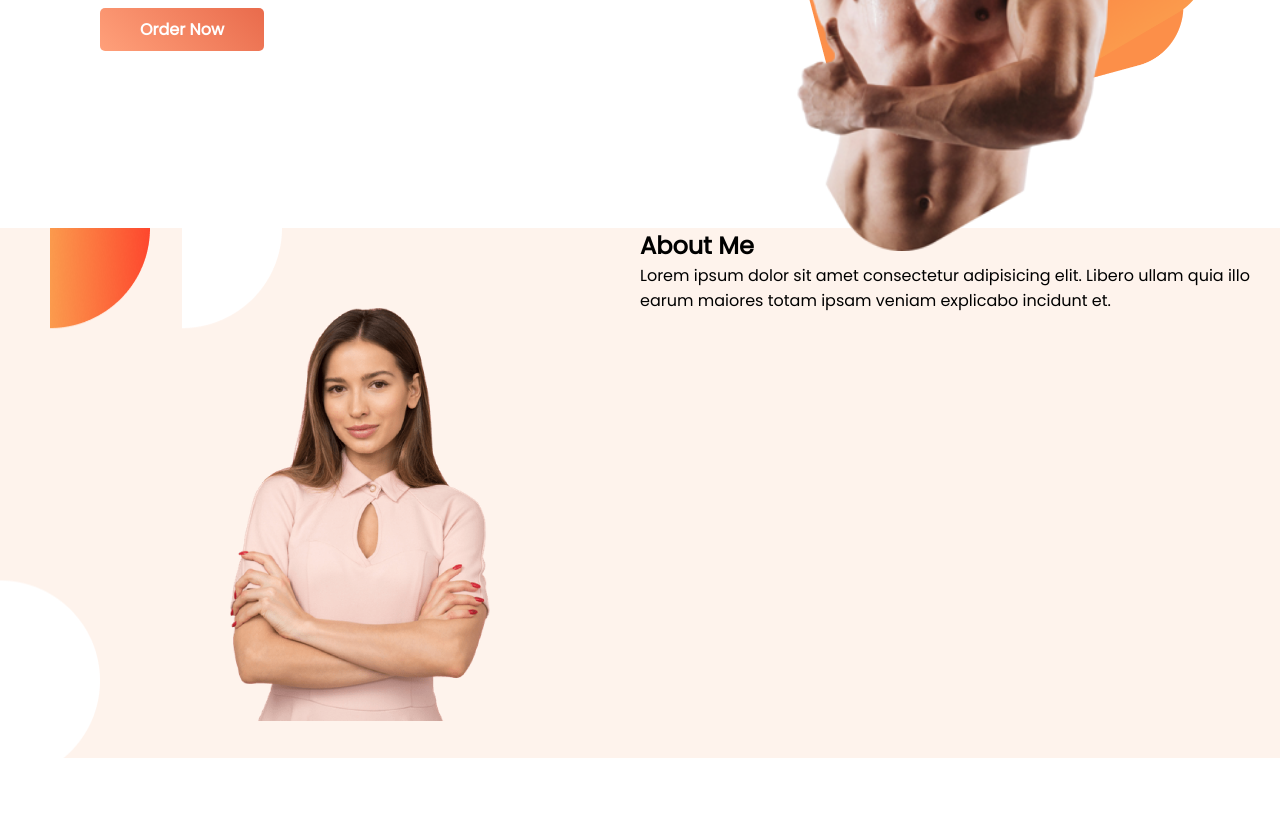
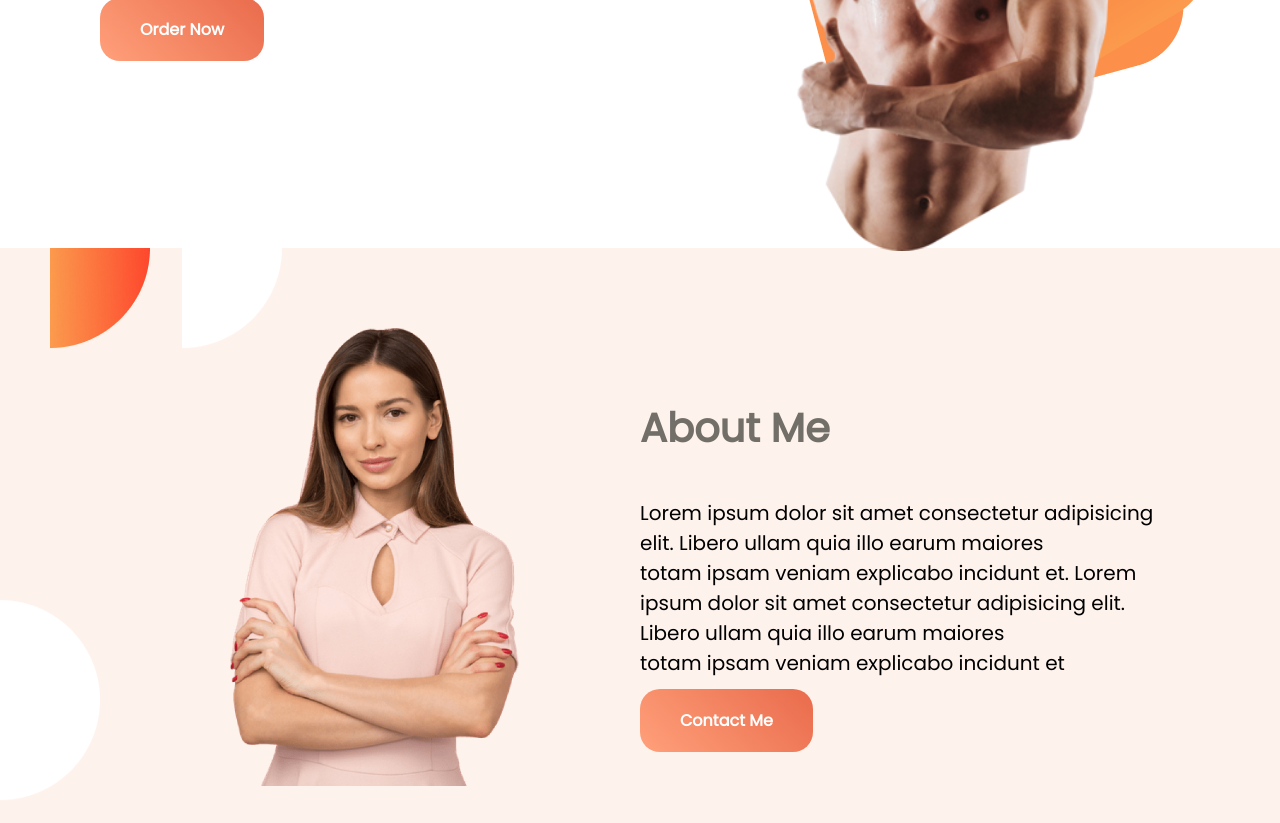
Before and after one commit to Bachan-kubi/Eating-Food, a plain HTML site: page index.html in a window 1280 px wide. Shown: the part 473-1296 px from the top of the page. Before the commit the page ends 1231 px from the top, so only its background shows below. Drawn offline with Linux system fonts and the light colour scheme.

Commit message:
about title added

```diff
--- a/index.html
+++ b/index.html
@@ -30,7 +30,11 @@
         </div>
         <div class="about-title">
             <h1>About Me</h1>
-            <p>Lorem ipsum dolor sit amet consectetur adipisicing elit. Libero ullam quia illo earum maiores totam ipsam veniam explicabo incidunt et.</p>
+            <p>Lorem ipsum dolor sit amet consectetur adipisicing <br>
+                elit. Libero ullam quia illo earum maiores <br> totam ipsam veniam explicabo incidunt et.
+                Lorem <br> ipsum dolor sit amet consectetur adipisicing
+                elit. <br> Libero ullam quia illo earum maiores <br> totam ipsam veniam explicabo incidunt et</p>
+                <a class="order" target="_blank" href="#">Contact Me</a>
         </div>
     </section>
 </body>
--- a/style.css
+++ b/style.css
@@ -20,6 +20,9 @@ body{
     font-weight: 900;
     color: rgb(85, 82, 80);
 }
+span{
+    color: orangered;
+}
 .title-desk p{
     color: rgb(112, 108, 102);
     font-size: 20px;
@@ -29,8 +32,8 @@ body{
 .order{
     text-decoration: none;
     background: linear-gradient(45deg, lightsalmon, rgb(233, 107, 76));
-    padding: 10px 40px;
-    border-radius: 5px;
+    padding: 20px 40px;
+    border-radius: 20px;
     color: white;
     font-weight: 700;
 }
@@ -47,7 +50,7 @@ body{
     left: 0;
     width: 100%;
     height: 100%;
-    /* overflow: hidden; */
+    overflow: hidden;
 }
 .img-2{
     bottom: 9.5%;
@@ -58,18 +61,33 @@ body{
 .about{
     display: flex;
     background-image: url(./images/7.png);
+    background-repeat: no-repeat;
     width: 100%;
+    margin-top: 20px;
 }
 
 .about-img{
     width: 50%;
 }
 .about-img img{
-    width: 50%;
+    width: 54.5%;
     padding: 30px;
     margin-left: 200px;
     margin-top: 50px;
 }
 .about-title{
     width: 50%;
+    padding-top: 150px;
+    text-align: justify;
 }
+.about-title h1{
+    color: rgb(114, 110, 104);
+    font-weight: 900;
+    font-size: 40px;
+}
+.about-title p{
+    color: black;
+    font-size: 20px;
+    padding-top: 40px;
+    margin-bottom: 30px;
+}
```
